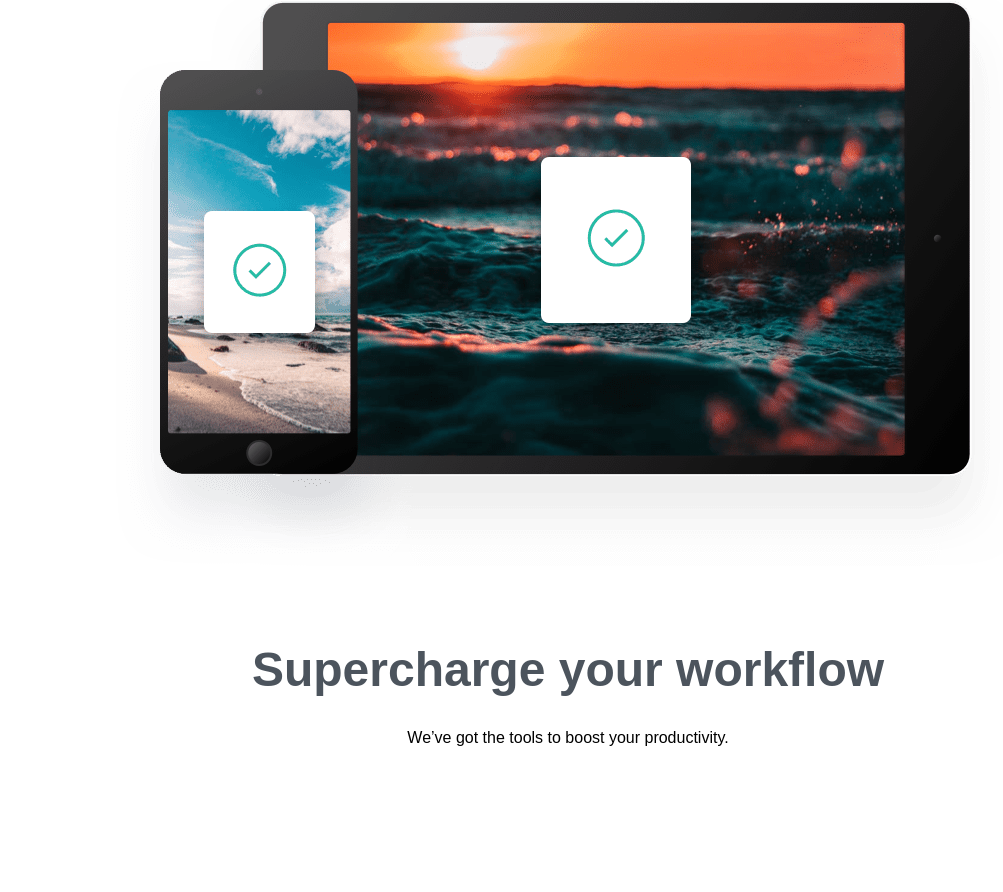
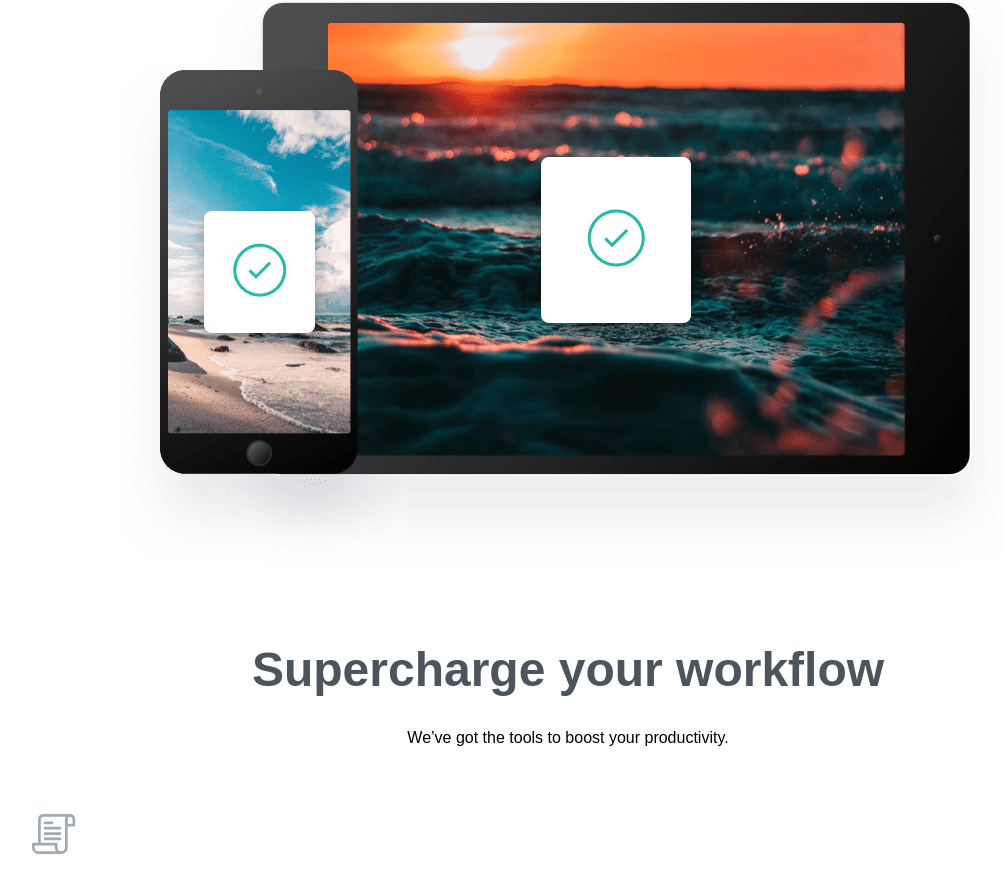
Before and after one commit to Soulbolt/clipboard, a website: page index.html in a window 1280 px wide. Shown: the part 1862-2754 px from the top of the page, without its empty margins (72-1075 px from the left). Before the commit the page ends 2692 px from the top, so only its background shows below. Drawn offline with Linux system fonts and the light colour scheme; a web font is replaced by a local one.

Commit message:
Add items and item 1 containers, add img tag with source.

```diff
--- a/index.html
+++ b/index.html
@@ -123,6 +123,15 @@
         <p class="section-content mb-16">
           We’ve got the tools to boost your productivity.
         </p>
+        <!-- Items Container -->
+        <div
+          class="flex flex-col items-center justify-between space-y-16 md:flex-row md:space-y-0 md:space-x-12"
+        >
+          <!-- Item 1 -->
+          <div class="flex flex-col items-center space-y-5">
+            <img src="images/icon-blacklist.svg" alt="" class="mb-6" />
+          </div>
+        </div>
       </div>
     </section>
   </body>
```
Also changed, not shown: css/style.css.
